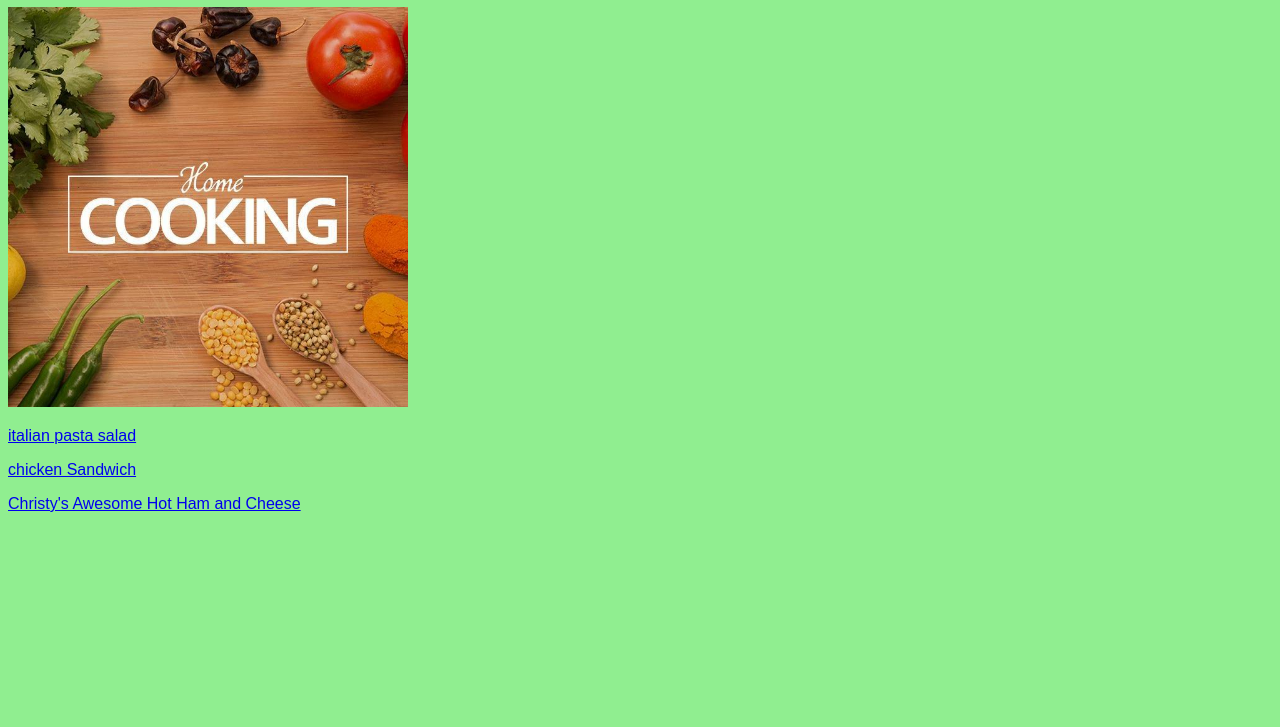
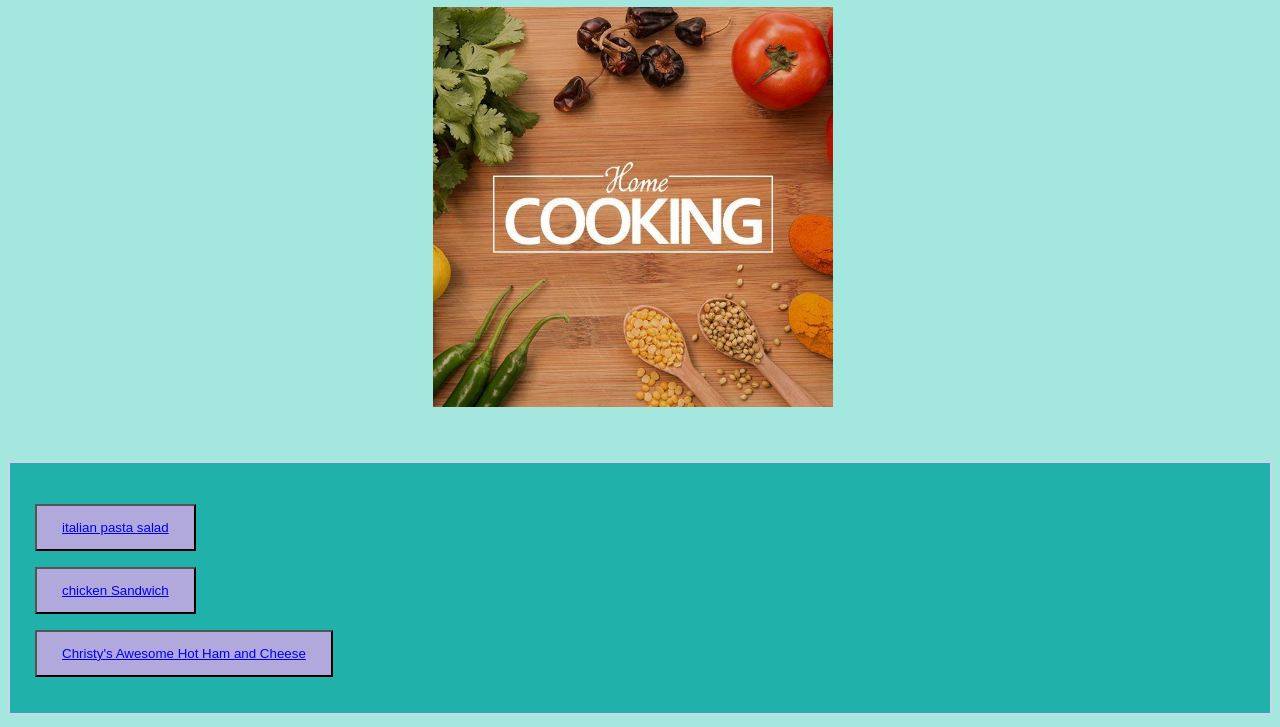
Before and after one commit to AhmadR6/odin-recipes, a plain HTML site: page index.html in a window 1280 px wide. Shown: the part 73-800 px from the top of the page. Drawn offline with Linux system fonts and the light colour scheme.

Commit message:
Added button and style to links

```diff
--- a/css/styles.css
+++ b/css/styles.css
@@ -1,16 +1,47 @@
 body{
-     background-color:lightgreen ;
+     background-color:rgb(163, 231, 222) ;
      font-family: Arial, Helvetica, sans-serif;
+
 }
 .img {
     width: 400px;
     height: auto;
-    align-content: center;
+    margin-left: 425px;
+
 }
 #photo {
     width:300px;
     height:auto ;
+
 }
 .head {
     text-align: center;
+    color: rgb(5, 83, 109);
 }
+
+.box{
+    margin-top: 50px;
+    height: 200px;
+    border: 2px;
+    border-color: rgb(209, 210, 235);
+    border-style: solid;
+    padding: 25px;
+    background-color: lightseagreen;
+}
+
+.button{
+    background-color: #b1a9db;
+    color: white;
+    padding:14px 25px;
+    text-align: center;
+    text-decoration: none;
+    display: inline-block;
+
+
+
+
+}
+div a:hover{
+
+    background-color:rgb(180, 180, 235);
+    }
--- a/index.html
+++ b/index.html
@@ -10,8 +10,13 @@
 <body>
     <H1 class="head">Recipes</H1>
     <img class="img" src="./img/cooking.jpg" alt="cooking imgage" >
-    <p><a href="./recipies/italian-pasta-salad.html">italian pasta salad </a></p>
-    <p><a href="./recipies/chicken-sandwich.html">chicken Sandwich</a></p>
-    <p><a href="./recipies/ham-cheese.html">Christy's Awesome Hot Ham and Cheese</a></p>
+  <div class="box">
+    <div >
+        <p> <button class="button"><a href="./recipies/italian-pasta-salad.html">italian pasta salad </a></button></p>
+        <p><button class="button"><a href="./recipies/chicken-sandwich.html">chicken Sandwich</a></button></p>
+        <p><button class="button"><a href="./recipies/ham-cheese.html">Christy's Awesome Hot Ham and Cheese</a></button></p>
+    </div>
+</div>
 </body>
+
 </html>
```
